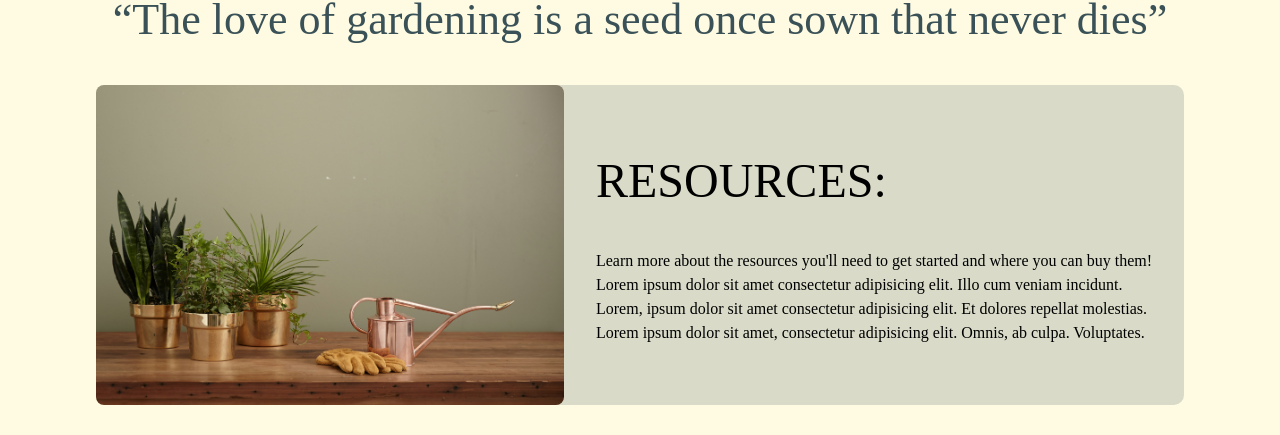
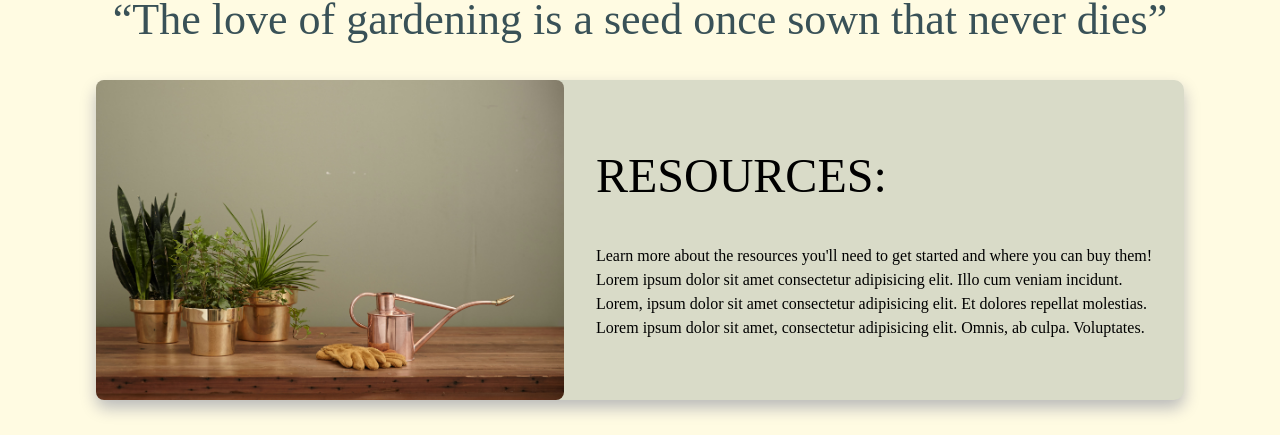
Before and after one commit to seankmccue/Solanum, a React (Vite) app in the folder frontend/: page / in a window 1280 px wide. In both pictures the pointer is over the element 640 px from the left and 818 px from the top of the page. Shown: the part 573-1008 px from the top of the page. Built offline with nearby package versions, Linux system fonts and the light colour scheme; grey boxes are pictures that could not be loaded; a web font is replaced by a local one.

Commit message:
kathy, added shadow to homepge tabs when mouse hovers

```diff
--- a/frontend/src/components/Homepage/HomepageTabs.css
+++ b/frontend/src/components/Homepage/HomepageTabs.css
@@ -14,6 +14,12 @@
     border-radius: 10px;
     margin: 2rem;
     gap: 2rem;
+    transition: all 0.3s ease;
+}
+
+.homepage-tabs:hover {
+    transform: translateY(-5px);
+    box-shadow: 0 8px 16px #BABABA;
 }
 
 .text-right h3 {
```
